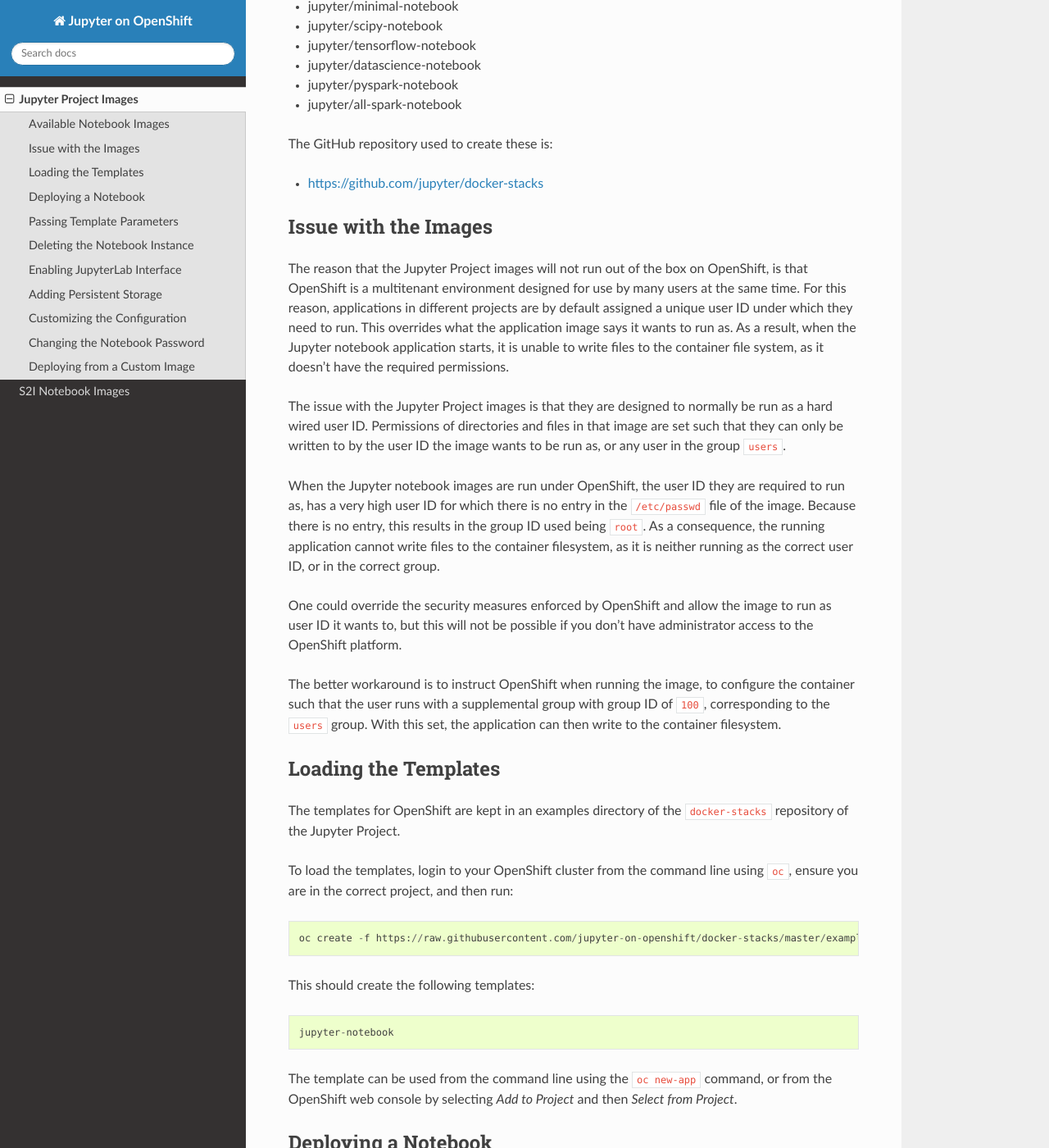
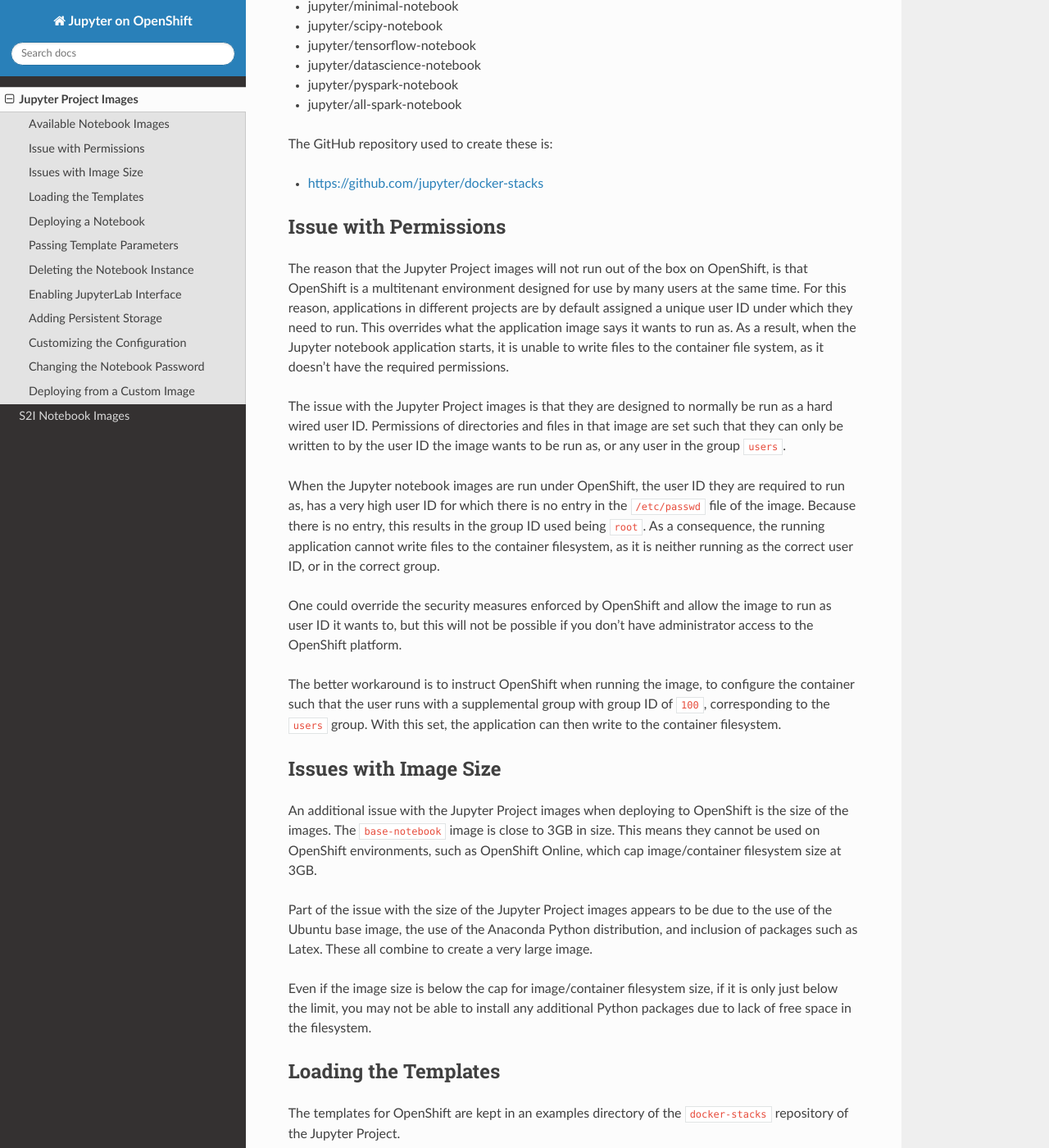
Before and after one commit to jupyter-on-openshift/www-jupyteronopenshift-org, a Sphinx documentation site: the page built from source/jupyter-project-images.rst, in a window 1280 px wide and 1400 px high, scrolled down 436 px. Shown: the whole window at 82% size. Built offline with Sphinx 7.4.7 and the Read the Docs theme 2.0.0, drawn with Linux system fonts in a browser that asks for light colours.

Commit message:
Modify issues sections.

```diff
--- a/source/jupyter-project-images.rst
+++ b/source/jupyter-project-images.rst
@@ -10,7 +10,8 @@ template is provided which ensures the images are run with the correct
 configuration.
 
 .. include:: jupyter-project-images/available-notebook-images.rst
-.. include:: jupyter-project-images/issues-with-the-images.rst
+.. include:: jupyter-project-images/issues-with-permissions.rst
+.. include:: jupyter-project-images/issues-with-image-size.rst
 .. include:: jupyter-project-images/loading-the-templates.rst
 .. include:: jupyter-project-images/deploying-a-notebook.rst
 .. include:: jupyter-project-images/passing-template-parameters.rst
--- /dev/null
+++ b/source/jupyter-project-images/issues-with-image-size.rst
@@ -0,0 +1,17 @@
+Issues with Image Size
+----------------------
+
+An additional issue with the Jupyter Project images when deploying to
+OpenShift is the size of the images. The ``base-notebook`` image is
+close to 3GB in size. This means they cannot be used on OpenShift
+environments, such as OpenShift Online, which cap image/container
+filesystem size at 3GB.
+
+Part of the issue with the size of the Jupyter Project images appears to be
+due to the use of the Ubuntu base image, the use of the Anaconda Python
+distribution, and inclusion of packages such as Latex. These all combine to
+create a very large image.
+
+Even if the image size is below the cap for image/container filesystem
+size, if it is only just below the limit, you may not be able to install
+any additional Python packages due to lack of free space in the filesystem.
--- a/source/jupyter-project-images/issues-with-the-images.rst
+++ b/source/jupyter-project-images/issues-with-permissions.rst
@@ -1,5 +1,5 @@
-Issue with the Images
----------------------
+Issue with Permissions
+----------------------
 
 The reason that the Jupyter Project images will not run out of the box on
 OpenShift, is that OpenShift is a multitenant environment designed for use
```
